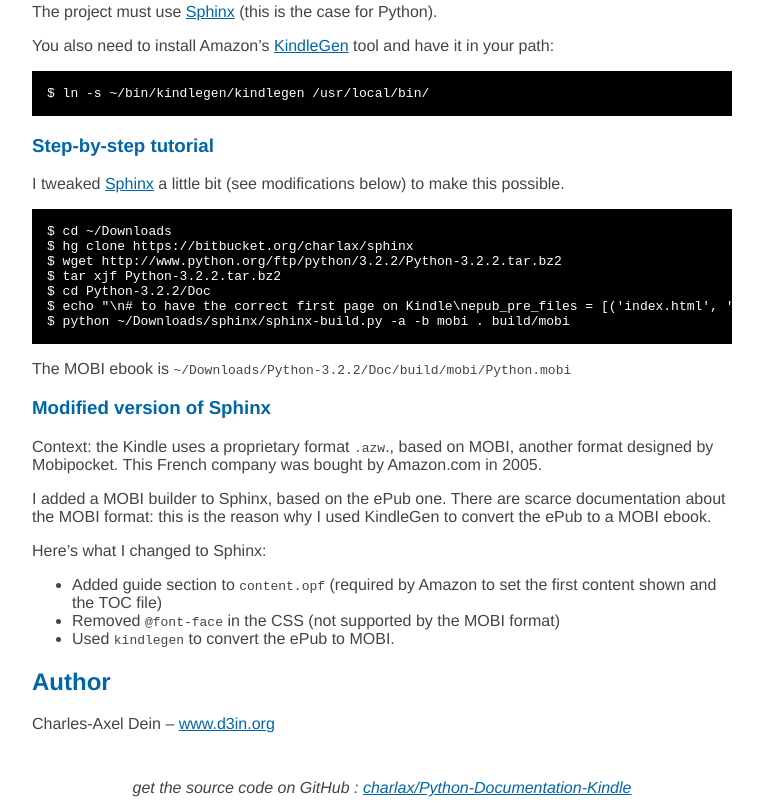
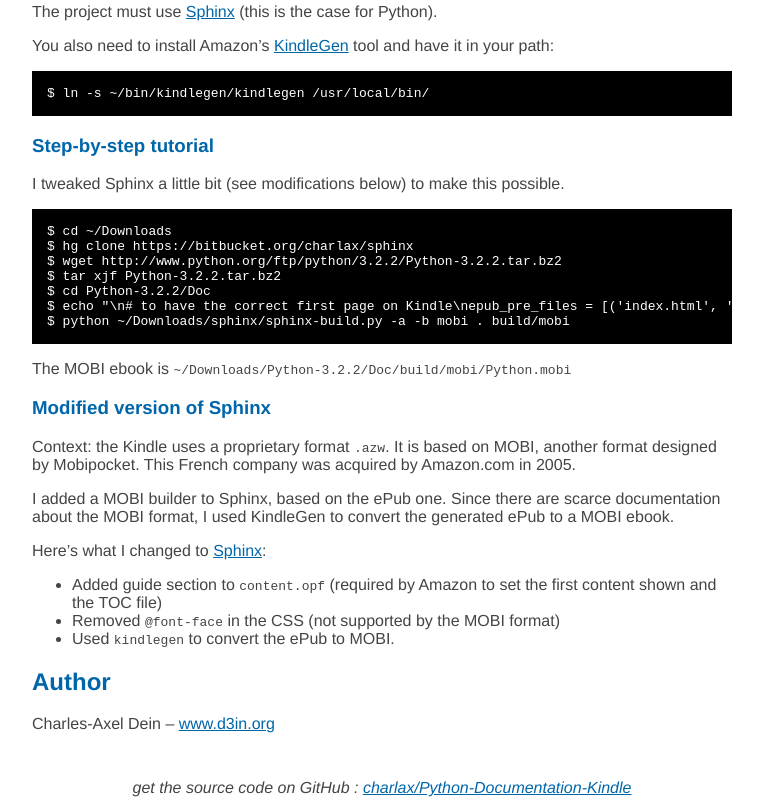
Before and after one commit to charlax/Python-Documentation-Kindle, a plain HTML site: page index.html in a window 1280 px wide. Shown: the part 1520-2325 px from the top of the page, without its empty margins (258-1021 px from the left). Drawn offline with Linux system fonts and the light colour scheme.

Commit message:
minor documentation fixes

```diff
--- a/index.html
+++ b/index.html
@@ -76,7 +76,7 @@
 
 <h3 id="step-by-steptutorial">Step-by-step tutorial</h3>
 
-<p>I tweaked <a href="https://bitbucket.org/charlax/sphinx">Sphinx</a> a little bit (see modifications below) to make this possible.</p>
+<p>I tweaked Sphinx a little bit (see modifications below) to make this possible.</p>
 
 <pre><code>$ cd ~/Downloads
 $ hg clone https://bitbucket.org/charlax/sphinx
@@ -91,11 +91,11 @@
 
 <h3 id="modifiedversionofsphinx">Modified version of Sphinx</h3>
 
-<p>Context: the Kindle uses a proprietary format <code>.azw</code>., based on MOBI, another format designed by Mobipocket. This French company was bought by Amazon.com in 2005.</p>
+<p>Context: the Kindle uses a proprietary format <code>.azw</code>. It is based on MOBI, another format designed by Mobipocket. This French company was acquired by Amazon.com in 2005.</p>
 
-<p>I added a MOBI builder to Sphinx, based on the ePub one. There are scarce documentation about the MOBI format: this is the reason why I used KindleGen to convert the ePub to a MOBI ebook.</p>
+<p>I added a MOBI builder to Sphinx, based on the ePub one. Since there are scarce documentation about the MOBI format, I used KindleGen to convert the generated ePub to a MOBI ebook.</p>
 
-<p>Here&#8217;s what I changed to Sphinx:</p>
+<p>Here&#8217;s what I changed to <a href="https://bitbucket.org/charlax/sphinx">Sphinx</a>:</p>
 
 <ul>
 <li>Added guide section to <code>content.opf</code> (required by Amazon to set the first content shown and the TOC file)</li>
@@ -110,6 +110,7 @@
 
 
 
+
     <div class="footer">
       get the source code on GitHub : <a href="http://github.com/charlax/Python-Documentation-Kindle">charlax/Python-Documentation-Kindle</a>
     </div>
```
Also changed, not shown: 1 other file.
